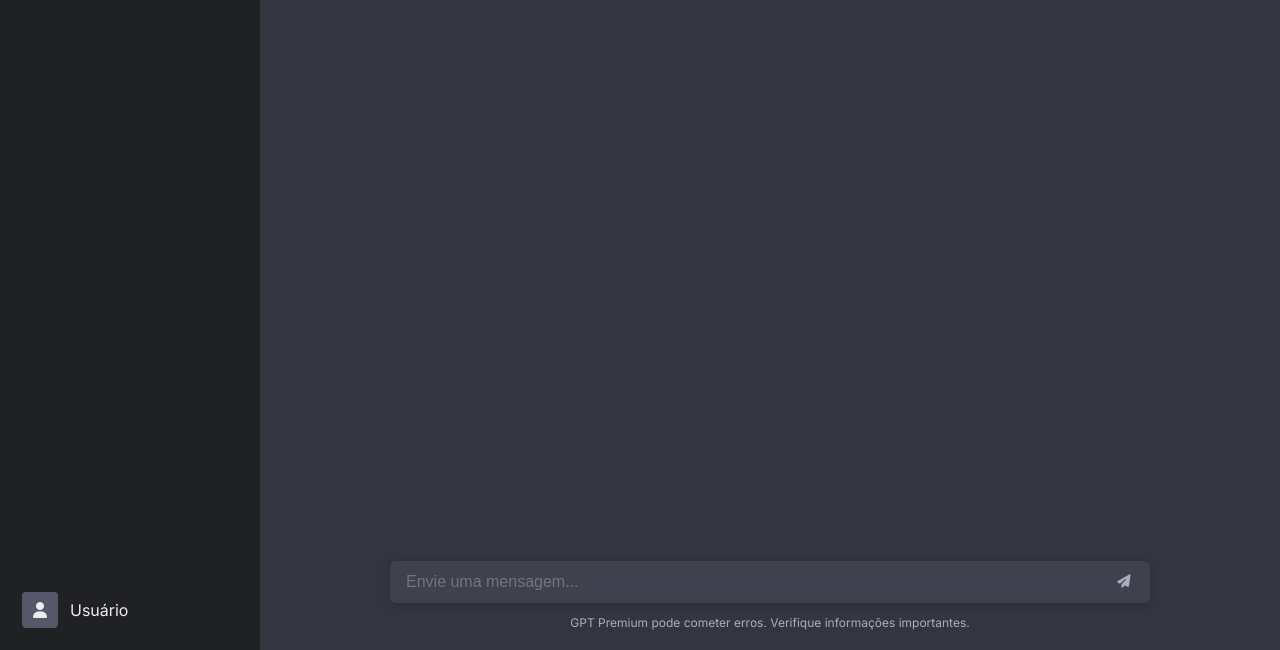
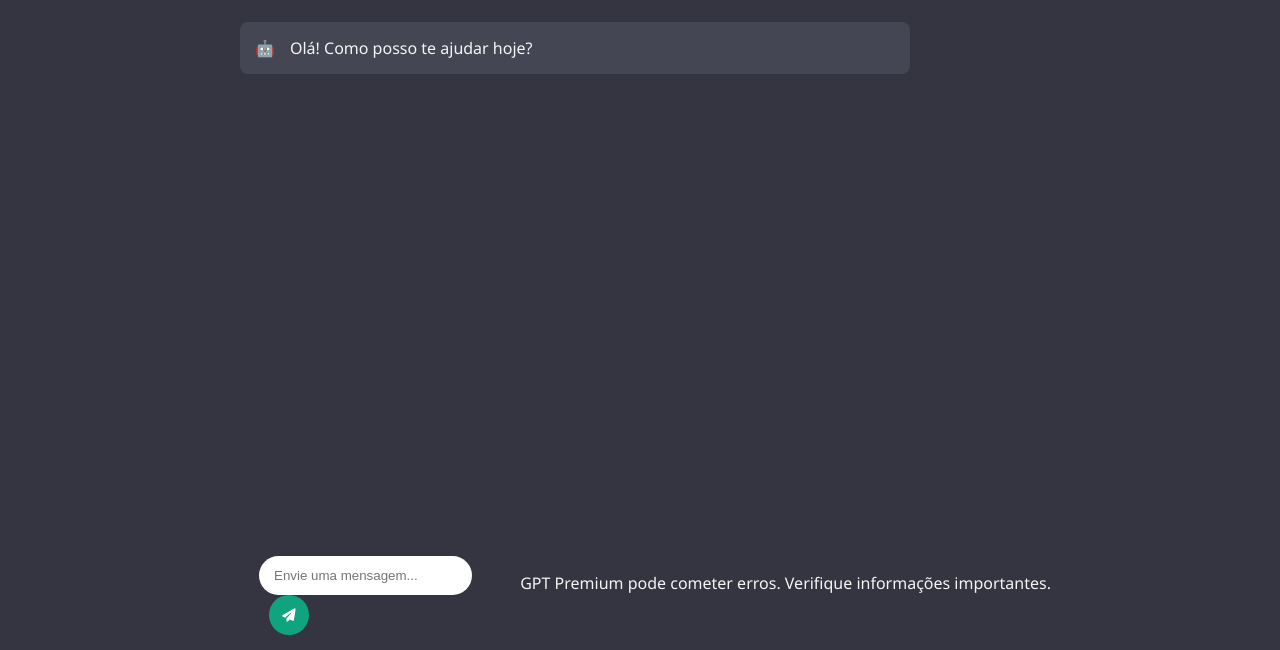
Before and after one commit to Cardjinho/moz-connect, a website: page index.html in a window 1280 px wide. Shown: the part 150-800 px from the top of the page. Drawn offline with Linux system fonts and the light colour scheme.

Commit message:
Update style.css

```diff
--- a/style.css
+++ b/style.css
@@ -1,219 +1,88 @@
 :root {
-    --primary: #10a37f;
-    --primary-dark: #0d8a6a;
-    --sidebar-bg: #202123;
-    --chat-bg: #343541;
-    --message-ai-bg: #444654;
-    --message-user-bg: #343541;
-    --text-primary: #ececf1;
-    --text-secondary: #acacbe;
-}
-
-* {
-    margin: 0;
-    padding: 0;
-    box-sizing: border-box;
+  --primary: #10a37f;
+  --error: #ff6b6b;
+  --user-bg: #343541;
+  --ai-bg: #444654;
+  --text-light: #f5f5f5;
 }
 
 body {
-    font-family: 'Inter', sans-serif;
-    background-color: var(--chat-bg);
-    color: var(--text-primary);
-    height: 100vh;
-    display: flex;
+  font-family: 'Segoe UI', sans-serif;
+  background-color: var(--user-bg);
+  color: var(--text-light);
+  margin: 0;
+  padding: 0;
+  min-height: 100vh;
 }
 
-.app-container {
-    display: flex;
-    width: 100%;
-    height: 100%;
-}
-
-/* Sidebar */
-.sidebar {
-    width: 260px;
-    background-color: var(--sidebar-bg);
-    padding: 10px;
-    display: flex;
-    flex-direction: column;
-}
-
-.new-chat-btn {
-    display: flex;
-    align-items: center;
-    gap: 12px;
-    padding: 12px;
-    border: 1px solid #4d4d4f;
-    border-radius: 6px;
-    margin-bottom: 20px;
-    cursor: pointer;
-    transition: all 0.2s;
-}
-
-.new-chat-btn:hover {
-    background-color: #2b2c2f;
-}
-
-.history-panel {
-    flex: 1;
-    overflow-y: auto;
-}
-
-.user-menu {
-    display: flex;
-    align-items: center;
-    gap: 12px;
-    padding: 12px;
-    margin-top: auto;
-}
-
-.user-avatar {
-    width: 36px;
-    height: 36px;
-    background-color: #565869;
-    border-radius: 4px;
-    display: flex;
-    align-items: center;
-    justify-content: center;
-}
-
-/* Chat Container */
-.chat-container {
-    flex: 1;
-    display: flex;
-    flex-direction: column;
-    height: 100vh;
-}
-
-.chat-header {
-    padding: 20px;
-    text-align: center;
-    border-bottom: 1px solid #4d4d4f;
-}
-
-.chat-messages {
-    flex: 1;
-    overflow-y: auto;
-    padding: 20px;
-    display: flex;
-    flex-direction: column;
-    gap: 20px;
+#chat-messages {
+  padding: 20px;
+  max-width: 800px;
+  margin: 0 auto;
 }
 
 .message {
-    max-width: 800px;
-    margin: 0 auto;
-    width: 100%;
-    display: flex;
-    gap: 20px;
-    padding: 20px 0;
+  display: flex;
+  gap: 15px;
+  padding: 15px;
+  border-radius: 8px;
+  margin-bottom: 15px;
+  animation: fadeIn 0.3s ease;
 }
 
-.message-ai {
-    background-color: var(--message-ai-bg);
+.user-message {
+  background-color: var(--primary);
+  margin-left: auto;
+  max-width: 80%;
 }
 
-.message-user {
-    background-color: var(--message-user-bg);
+.ai-message {
+  background-color: var(--ai-bg);
+  margin-right: auto;
+  max-width: 80%;
 }
 
-.avatar {
-    width: 36px;
-    height: 36px;
-    border-radius: 4px;
-    display: flex;
-    align-items: center;
-    justify-content: center;
-    flex-shrink: 0;
+.typing .dots {
+  animation: blink 1.5s infinite;
 }
 
-.avatar-ai {
-    background-color: var(--primary);
+@keyframes blink {
+  0%, 20% { opacity: 0; }
+  50% { opacity: 1; }
+  100% { opacity: 0; }
 }
 
-.avatar-user {
-    background-color: #565869;
-}
-
-.message-content {
-    flex: 1;
-    padding-top: 4px;
-    line-height: 1.5;
-}
-
-/* Input Area */
 .input-container {
-    padding: 20px;
-    width: 100%;
-    max-width: 800px;
-    margin: 0 auto;
-}
-
-.input-box {
-    position: relative;
-    display: flex;
+  position: fixed;
+  bottom: 0;
+  width: 100%;
+  padding: 15px;
+  background-color: var(--user-bg);
+  display: flex;
+  justify-content: center;
 }
 
 #user-input {
-    width: 100%;
-    padding: 12px 50px 12px 16px;
-    border-radius: 6px;
-    border: none;
-    background-color: #40414f;
-    color: var(--text-primary);
-    font-size: 16px;
-    outline: none;
-    box-shadow: 0 2px 8px rgba(0, 0, 0, 0.2);
+  width: 70%;
+  padding: 12px 15px;
+  border-radius: 25px;
+  border: none;
+  outline: none;
 }
 
 #send-button {
-    position: absolute;
-    right: 8px;
-    top: 50%;
-    transform: translateY(-50%);
-    background: none;
-    border: none;
-    color: var(--text-secondary);
-    cursor: pointer;
-    width: 36px;
-    height: 36px;
-    border-radius: 50%;
-    display: flex;
-    align-items: center;
-    justify-content: center;
-    transition: all 0.2s;
+  background-color: var(--primary);
+  color: white;
+  border: none;
+  border-radius: 50%;
+  width: 40px;
+  height: 40px;
+  margin-left: 10px;
+  cursor: pointer;
 }
 
-#send-button:hover {
-    background-color: rgba(255, 255, 255, 0.1);
-    color: var(--primary);
-}
-
-.disclaimer {
-    text-align: center;
-    font-size: 12px;
-    color: var(--text-secondary);
-    margin-top: 12px;
-}
-
-/* Scrollbar */
-::-webkit-scrollbar {
-    width: 8px;
-}
-
-::-webkit-scrollbar-thumb {
-    background-color: #565869;
-    border-radius: 4px;
-}
-
-/* Animations */
-@keyframes pulse {
-    0% { opacity: 0.6; }
-    50% { opacity: 1; }
-    100% { opacity: 0.6; }
-}
-
-.typing-indicator::after {
-    content: '...';
-    animation: pulse 1.5s infinite;
-    }
+.error-message {
+  color: var(--error);
+  border-left: 3px solid var(--error);
+  padding-left: 10px;
+                        }
```
